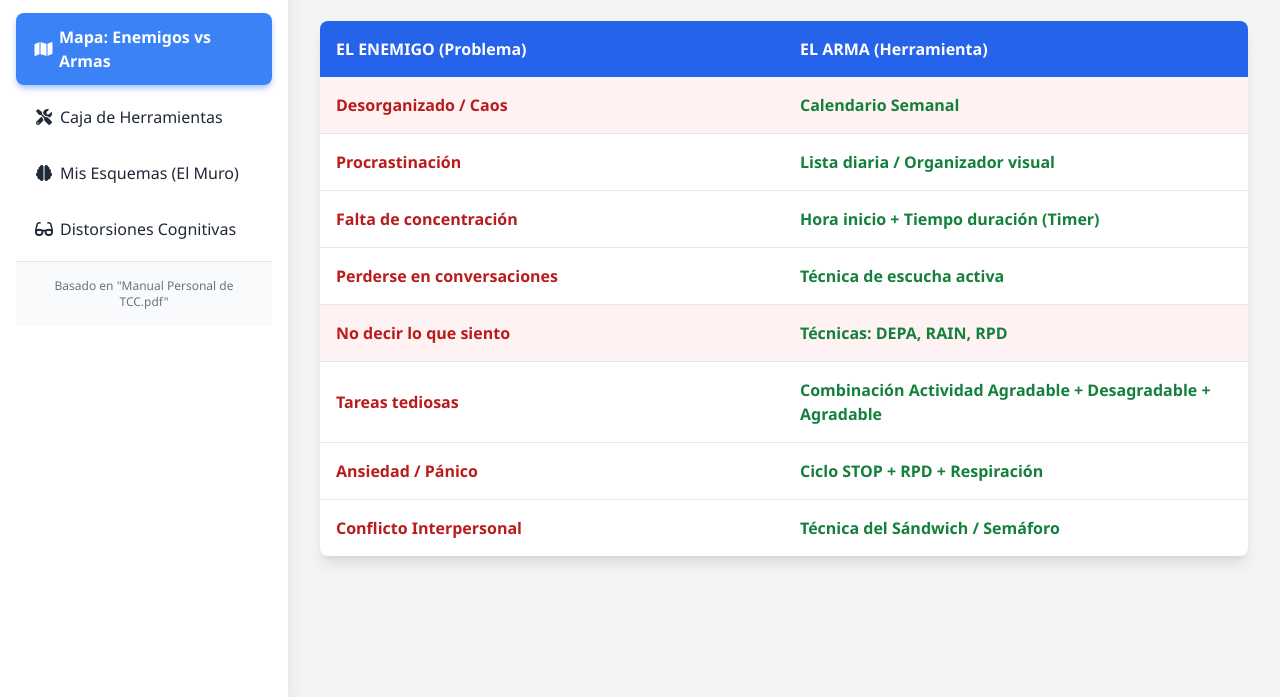
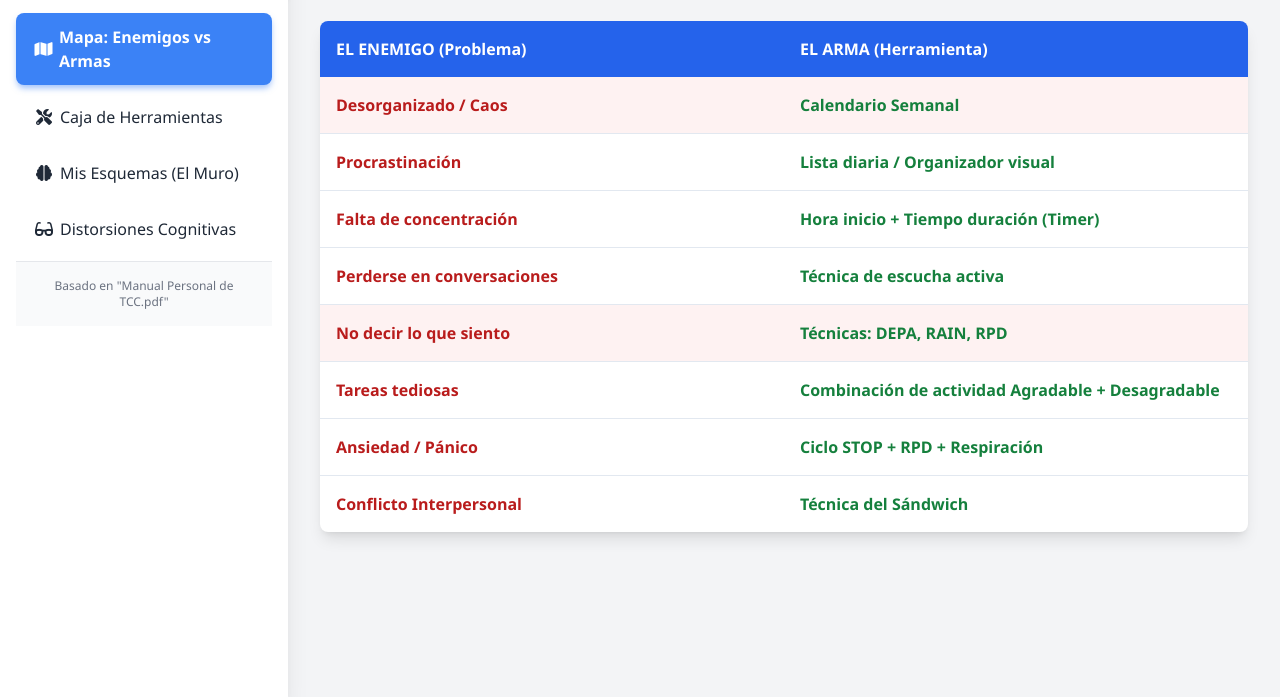
Before and after one commit to LouisYorke/manual-luis, a plain HTML site: page index.html in a window 1280 px wide. Shown: the part 103-800 px from the top of the page. Drawn offline with nearby package versions, Linux system fonts and the light colour scheme.

Commit message:
Update index.html

```diff
--- a/index.html
+++ b/index.html
@@ -118,9 +118,9 @@
                         <tr class="table-row hover:bg-gray-50"><td class="p-4 font-bold text-red-700">Falta de concentración</td><td class="p-4 text-green-700 font-bold">Hora inicio + Tiempo duración (Timer)</td></tr>
                         <tr class="table-row hover:bg-gray-50"><td class="p-4 font-bold text-red-700">Perderse en conversaciones</td><td class="p-4 text-green-700 font-bold">Técnica de escucha activa</td></tr>
                         <tr class="table-row bg-red-50 hover:bg-red-100"><td class="p-4 font-bold text-red-700">No decir lo que siento</td><td class="p-4 text-green-700 font-bold">Técnicas: DEPA, RAIN, RPD</td></tr>
-                        <tr class="table-row hover:bg-gray-50"><td class="p-4 font-bold text-red-700">Tareas tediosas</td><td class="p-4 text-green-700 font-bold">Combinación Actividad Agradable + Desagradable + Agradable</td></tr>
+                        <tr class="table-row hover:bg-gray-50"><td class="p-4 font-bold text-red-700">Tareas tediosas</td><td class="p-4 text-green-700 font-bold">Combinación de actividad Agradable + Desagradable</td></tr>
                         <tr class="table-row hover:bg-gray-50"><td class="p-4 font-bold text-red-700">Ansiedad / Pánico</td><td class="p-4 text-green-700 font-bold">Ciclo STOP + RPD + Respiración</td></tr>
-                        <tr class="table-row hover:bg-gray-50"><td class="p-4 font-bold text-red-700">Conflicto Interpersonal</td><td class="p-4 text-green-700 font-bold">Técnica del Sándwich / Semáforo</td></tr>
+                        <tr class="table-row hover:bg-gray-50"><td class="p-4 font-bold text-red-700">Conflicto Interpersonal</td><td class="p-4 text-green-700 font-bold">Técnica del Sándwich</td></tr>
                     </tbody>
                 </table>
             </div>
```
